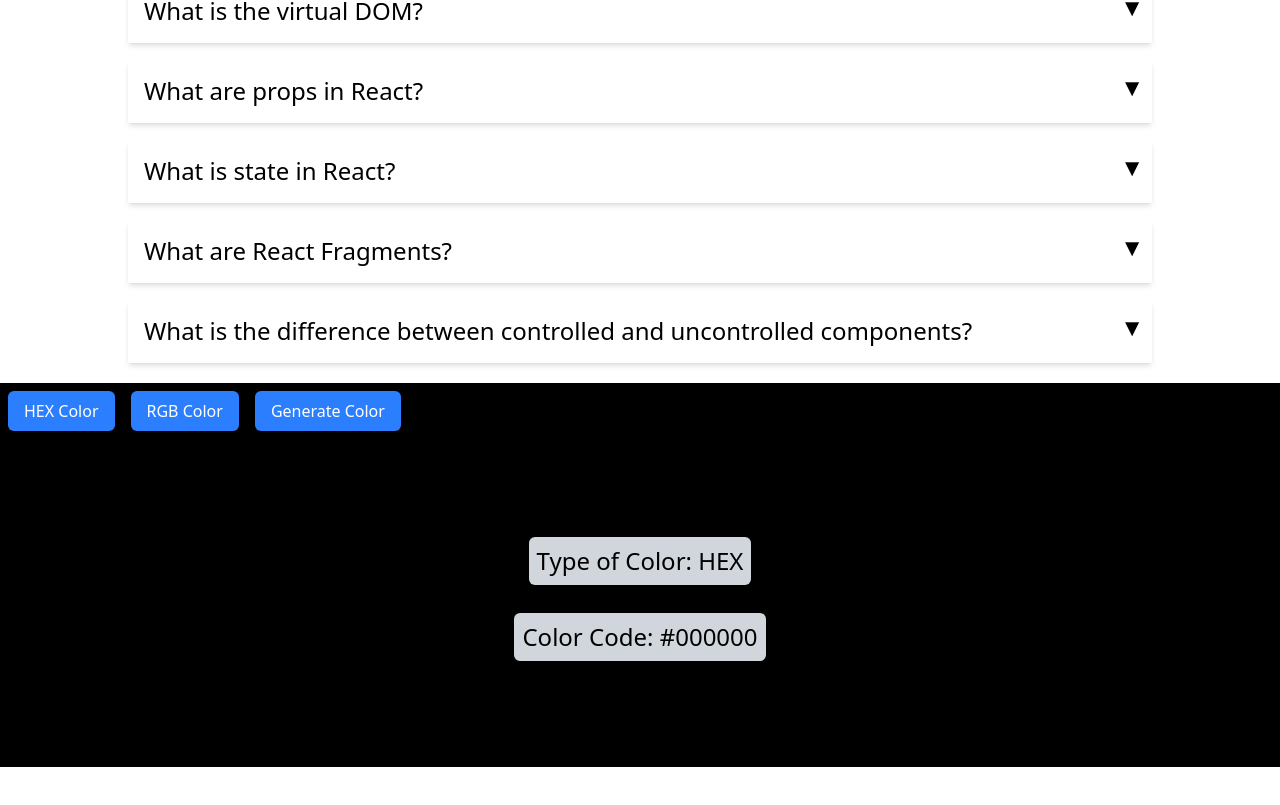
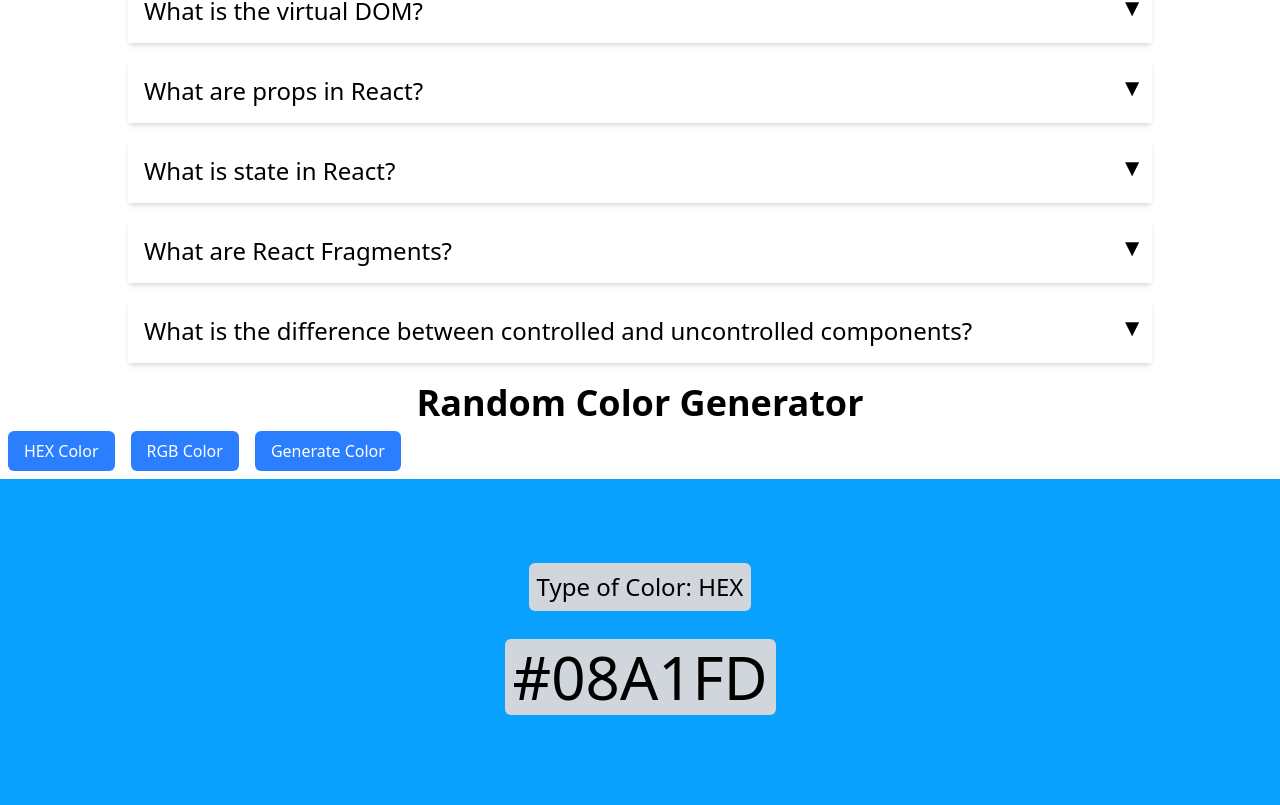
Before and after one commit to safidrawan/25-React-Projects, a React (Vite) app: page / in a window 1280 px wide. Shown: the part 605-1410 px from the top of the page. Before the commit the page ends 1372 px from the top, so only its background shows below. Built offline with nearby package versions, Linux system fonts and the light colour scheme.

Commit message:
random color generator finished

```diff
--- a/src/components/random-color/RandomColor.jsx
+++ b/src/components/random-color/RandomColor.jsx
@@ -1,10 +1,11 @@
-import React, { useState } from "react";
+import React, { useCallback, useEffect, useState } from "react";
 
 function RandomColor() {
   const [bgColor, setBgColor] = useState("#000000");
   const [typeOfColor, setTypeOfColor] = useState("hex");
+  const [isCopied, setIsCopied] = useState(false);
 
-  function randomColor() {
+  const randomColor = useCallback(() => {
     const hex = [1, 2, 3, 4, 5, 6, 7, 8, 9, 0, "A", "B", "C", "D", "E", "F"];
     let hexColor = "#";
     if (typeOfColor === "hex") {
@@ -13,20 +14,40 @@ function RandomColor() {
       }
       setBgColor(hexColor);
     } else {
-      let r = randomNum(256)
-      let g = randomNum(256)
-      let b = randomNum(256)
-     let rgbColor = `rgb(${r},${g},${b})`
+      let r = randomNum(256);
+      let g = randomNum(256);
+      let b = randomNum(256);
+      let rgbColor = `rgb(${r},${g},${b})`;
 
-    setBgColor(rgbColor)
+      setBgColor(rgbColor);
     }
+  }, [typeOfColor]);
+
+  useEffect(()=>{
+    randomColor()
+  }, [randomColor,typeOfColor]);
+
+  const randomNum = useCallback((number) => {
+    return Math.floor(Math.random() * number);
+  }, []);
+
+  const handleCopy = useCallback( async () => {
+  try {
+    await navigator.clipboard.writeText(bgColor);
+    setIsCopied(true);
+
+    setTimeout(() => {
+      setIsCopied(false);
+    }, 1000);
+  } catch (error) {
+    console.log('Error copying color!: RandomColor():: handleCopy():: ',error)
   }
+  }, [bgColor]);
 
-  function randomNum(number){
-    return Math.floor(Math.random() * number)
-  }
+
   return (
-    <div className="w-full h-96 mt-5" style={{ backgroundColor: bgColor }}>
+    <div className="mt-5">
+      <h1 className="text-4xl text-center font-bold">Random Color Generator</h1>
       <button
         className="py-2 px-4 m-2 bg-blue-500 text-white rounded-md "
         onClick={() => {
@@ -51,10 +72,25 @@ function RandomColor() {
       >
         Generate Color
       </button>
-
-      <div className="h-80 flex flex-col justify-center items-center text-2xl gap-7">
-        <div className="bg-gray-300 p-2 rounded-md">Type of Color: {typeOfColor.toUpperCase()}</div>
-        <div className="bg-gray-300 p-2 rounded-md">Color Code: {bgColor.toUpperCase()}</div>
+      <div
+        className="w-full h-96  relative cursor-pointer"
+        style={{ backgroundColor: bgColor }}
+        onClick={handleCopy}
+      >
+        <div className="h-80 flex flex-col justify-center items-center text-2xl gap-7">
+          <div className="bg-gray-300 p-2 rounded-md">
+            Type of Color: {typeOfColor.toUpperCase()}
+          </div>
+          <div className="bg-gray-300 text-6xl p-2 rounded-md">
+            {bgColor}
+          </div>
+        </div>
+        {isCopied && (
+          <div className="absolute top-1/2 left-1/2 -translate-x-1/2 -translate-y-1/2 text-white text-4xl text-center bg-black h-48 p-4 rounded-lg z-10">
+            Copied to Clipboard! <br /> <br />
+            {bgColor}
+          </div>
+        )}
       </div>
     </div>
   );
```
